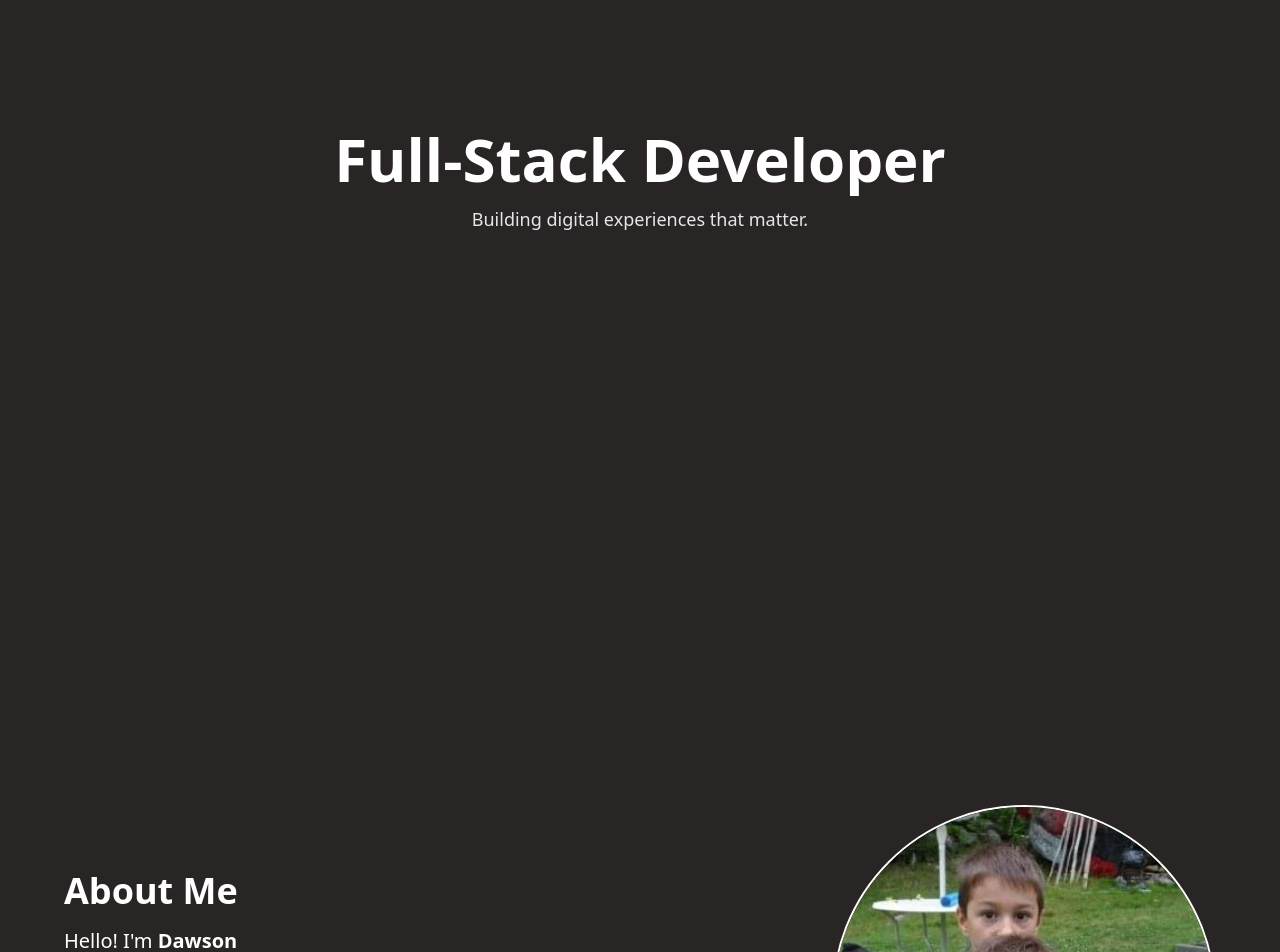
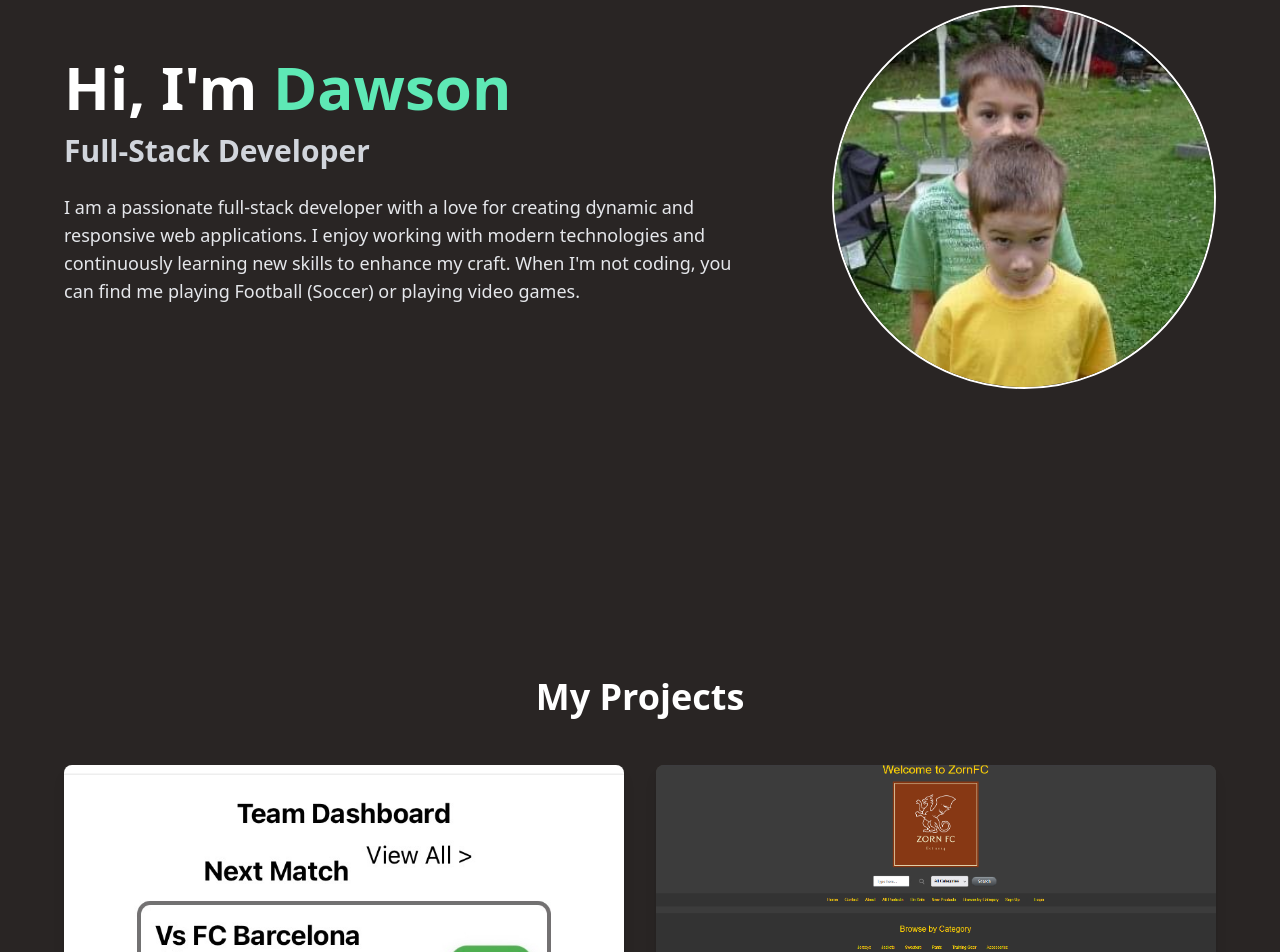
Before and after one commit to DawsonZorn/Personal-Portfolio, a React (Vite) app: page / in a window 1280 px wide. Shown: the part 260-1212 px from the top of the page. Built offline with nearby package versions, Linux system fonts and the light colour scheme.

Commit message:
Chore: changed images and deleted header and combined with about component for a cleaner look

```diff
--- a/src/App.jsx
+++ b/src/App.jsx
@@ -4,7 +4,9 @@ import About from './components/about.jsx'
 import NavBar from './components/navBar.jsx'
 import Projects from './components/projects.jsx'
 import Skills from './components/skills.jsx'
-import logo from '../public/DZ.png'
+import logo from '/DZ.png'
+import clubconnect from '/ClubConnect.png'
+import ZornFC from '/zornfc.png'
 import Contact from './components/contact.jsx'
 
 import { Globe, Database, Server, Smartphone } from 'lucide-react'
@@ -15,14 +17,14 @@ function App() {
     {
       title: "Club Connect",
       description: "A sports team management app to allow players and coaches to communicate, share schedules, and manage team activities.",
-      image: logo,
+      image: clubconnect,
       technologies: ['React-Native', 'Firebase', 'Tailwind CSS', 'Expo', 'Node.js'],
       github: "https://www.freepik.com/premium-vector/caution-work-progress-icon-isolated-white-background-vector-illustration-design_36704532.htm"
     },
     {
       title: "Zorn FC E-Commerce",
       description: "A E-Commerce website for a football club that allows users to purchase merchandise, view team information, and manage their accounts.",
-      image: logo,
+      image: ZornFC,
       technologies: ['Ruby-On-Rails', 'Bootstrap CSS', 'SQLite'],
       github: "https://github.com/DawsonZorn/ZornFC-ecommerce"
     },
@@ -61,7 +63,6 @@ function App() {
   return (
     <div className="min-h-screen bg-background">
       <NavBar />
-      <Header />
       <About />
 
       <div id="projects" className="w-full min-h-screen bg-stone-800 py-20 px-4">
--- a/src/components/about.jsx
+++ b/src/components/about.jsx
@@ -1,4 +1,4 @@
-import Image from '../../public/image.jpg';
+import Image from '/image.jpg';
 
 export default function About() {
   return (
@@ -6,10 +6,12 @@ export default function About() {
       <div className="max-w-6xl mx-auto flex flex-col lg:flex-row items-center gap-6 lg:gap-12">
         {/* Text content */}
         <div className="flex-1 text-center lg:text-left lg:pr-6">
-          <h1 className="text-3xl sm:text-4xl text-white font-bold mb-4">About Me</h1>
-          <p className="text-lg sm:text-xl text-white mb-6">
-            Hello! I'm <span className="font-semibold">Dawson</span>
-          </p>
+          <h1 className="text-4xl sm:text-5xl lg:text-6xl text-white font-bold mb-4">
+            Hi, I'm <span className="text-emerald-300">Dawson</span>
+          </h1>
+          <h2 className="text-2xl sm:text-3xl text-gray-300 font-semibold mb-6">
+            Full-Stack Developer
+          </h2>
           <p className="text-base sm:text-lg text-gray-200 mb-8">
             I am a passionate full-stack developer with a love for creating dynamic and responsive web applications.
             I enjoy working with modern technologies and continuously learning new skills to enhance my craft.
--- a/src/components/header.jsx
+++ b/src/components/header.jsx
@@ -1,4 +1,3 @@
-import { useState } from 'react'
 
 export default function Header() {
   return (
```
Also changed, not shown: public/ClubConnect.png (added), public/zornfc.png (added), 9 other files (tests, documents, lock files or other folders).
